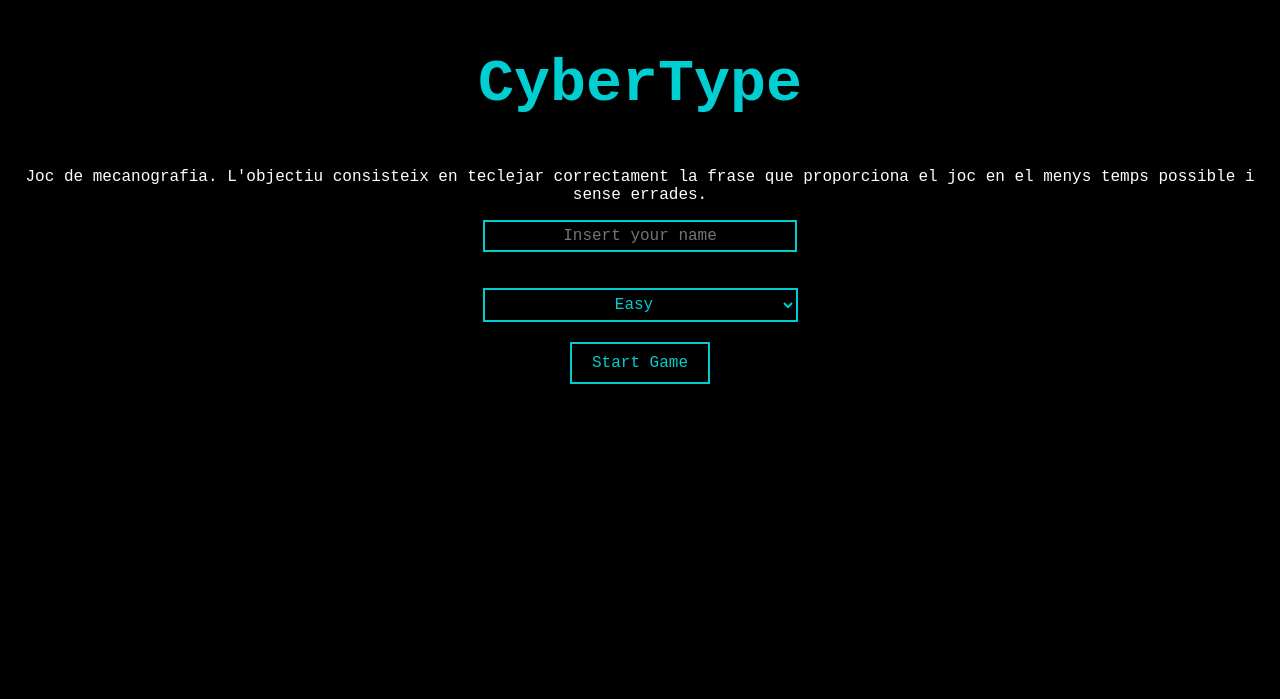
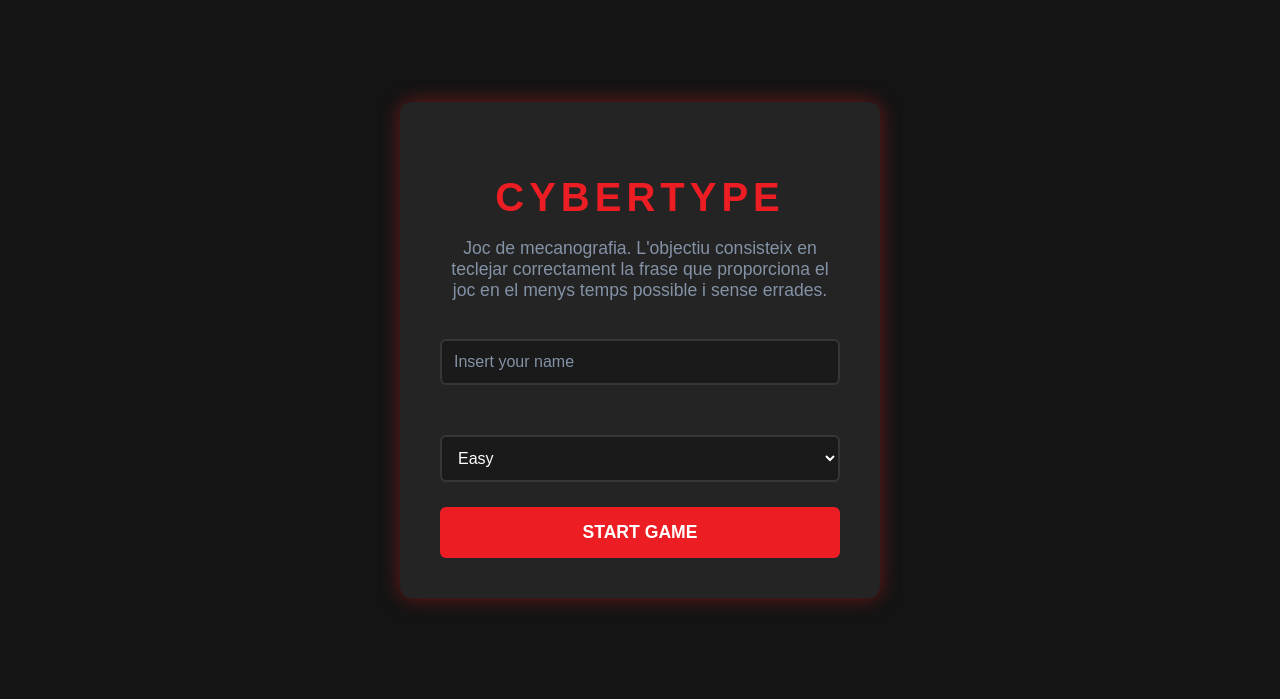
Before and after one commit to Dpcrack22/Projecto-CyberType, a PHP site: page / in a window 1280 px wide. Shown: the top 699 px of the page. Run offline with PHP 8.4, Linux system fonts and the light colour scheme.

Commit message:
estilos para index

```diff
--- a/index.php
+++ b/index.php
@@ -7,7 +7,7 @@
     <link rel="stylesheet" href="styles.css">
     <script src="script.js" defer></script>
 </head>
-<body>
+<body class="body-index">
     <section>
         <h1>CyberType</h1>
         <p id="gameDescription">Joc de mecanografia. L'objectiu consisteix en teclejar correctament la frase que proporciona el joc en el menys temps possible i sense errades.</p>
@@ -21,7 +21,7 @@
             <option value="hard">Hard</option>
         </select>
         <br>
-        <input type="button" id="startGameButton" value="Start Game"/>
+        <input type="button" id="startGameButton" value="START GAME"/>
     </section>
 </body>
 </html>
--- a/styles.css
+++ b/styles.css
@@ -1,58 +1,87 @@
-body {
-    background-color: #000000;
-    color: darkturquoise;
+/* INDEX PAGE STYLES */
+
+.body-index {
+    background-color: #141414;
+    color: #FFFFFF;
+    font-family: 'Arial', sans-serif;
+    display: flex;
+    justify-content: center;
+    align-items: center;
+    margin: 0;
+    height: 700px;
+}
+
+.body-index section {
+    background-color: #242424;
+    padding: 40px;
+    border-radius: 12px;
+    box-shadow: 0 0 20px rgba(237, 29, 36, 0.4);
     text-align: center;
-    margin-top: 50px;
+    width: 400px;
 }
-h1 {
-    font-family: 'Courier New', Courier, monospace;
-    font-size: 60px;
+
+.body-index h1 {
+    color: #ED1D24;
+    font-weight: 900;
+    margin-bottom: 5px;
+    font-size: 2.5em;
+    text-transform: uppercase;
+    letter-spacing: 5px;
+}
+
+.body-index #gameDescription {
+    color: #8492A6;
+    margin-bottom: 30px;
+    font-size: 1.1em;
+}
+
+.body-index #infoText {
+    color: #FFC82C;
+    font-size: 0.9em;
+    height: 1.2em;
+    margin-top: 5px;
+}
+
+.body-index #nameArea {
+    margin-bottom: 20px;
+}
+
+.body-index #inputName, .body-index #selectDifficulty {
+    width: 100%;
+    padding: 12px;
+    margin-top: 8px;
+    border: 2px solid #363636;
+    border-radius: 6px;
+    background-color: #1A1A1A;
+    color: #FFFFFF;
+    font-size: 1em;
+    box-sizing: border-box;
+}
+
+.body-index #inputName:focus, .body-index #selectDifficulty:focus {
+    border-color: #3268BD;
+    outline: none;
+    box-shadow: 0 0 8px rgba(50, 104, 189, 0.6);
+}
+
+.body-index #inputName::placeholder {
+    color: #8492A6;
+}
+
+
+.body-index #startGameButton {
+    background-color: #ED1D24;
+    color: #FFFFFF;
+    border: none;
+    padding: 15px 30px;
+    margin-top: 25px;
+    border-radius: 6px;
     font-weight: bold;
-    color: darkturquoise;
-    text-shadow: 2px 2px 0 #000000;
-}
-#gameDescription {
-    font-family: 'Courier New', Courier, monospace;
-    font-size: 16px;
-    color: white;
-    text-shadow: 1px 1px 0 #000000;
-}
-#inputName {
-    font-family: 'Courier New', Courier, monospace;
-    font-size: 16px;
-    padding: 5px;
-    border: 2px solid darkturquoise;
-    background-color: #000000;
-    color: darkturquoise;
-    width: 300px;
-    margin-bottom: 20px;
-    text-align: center;
-}
-#selectDifficulty {
-    font-family: 'Courier New', Courier, monospace;
-    font-size: 16px;
-    padding: 5px;
-    border: 2px solid darkturquoise;
-    background-color: #000000;
-    color: darkturquoise;
-    width: 315px;
-    margin-bottom: 20px;
-    text-align: center;
-}
-option {
-    background-color: #000000;
-    color: darkturquoise;
-}
-#startGameButton {
-    font-family: 'Courier New', Courier, monospace;
-    font-size: 16px;
-    padding: 10px 20px;
-    border: 2px solid darkturquoise;
-    background-color: #000000;
-    color: darkturquoise;
+    font-size: 1.1em;
+    width: 100%;
     cursor: pointer;
 }
-#startGameButton:hover {
-    background-color: darkturquoise;
-    color: #000000;
+
+.body-index #startGameButton:hover {
+    background-color: #A50000;
 }
```
